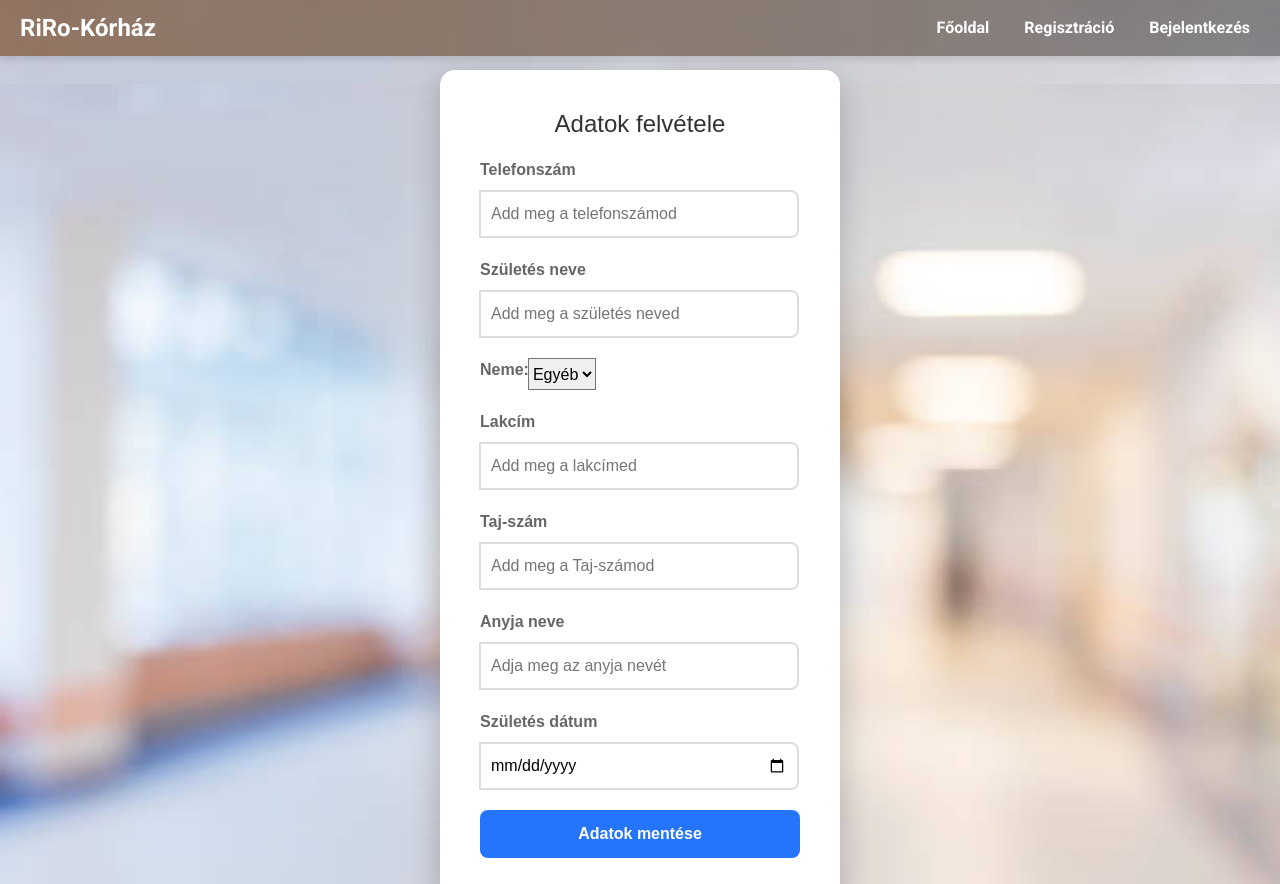
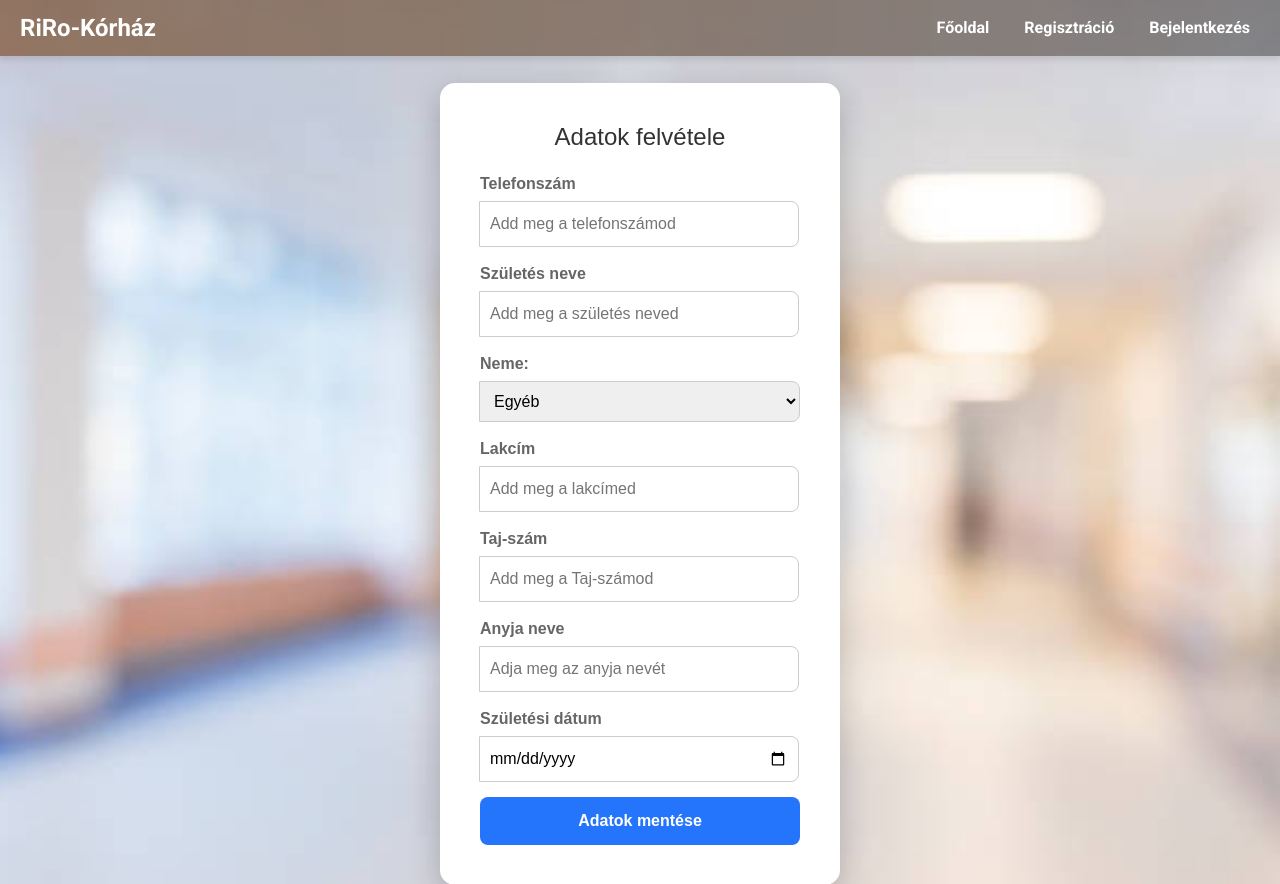
Before and after one commit to venti69/RiRo, a React (Vite) app in the folder client/: page /adatok in a window 1280 px wide. Built offline with nearby package versions, Linux system fonts and the light colour scheme.

Commit message:
rnadomnev

```diff
--- /dev/null
+++ b/client/src/css/Adatok.css
@@ -0,0 +1,82 @@
+/* Általános beállítások */
+
+
+  /* Form container */
+  .form-container {
+    max-width: 500px;
+    margin: 80px auto;
+    padding: 20px 30px;
+    background: rgba(255, 255, 255, 0.9);
+    border-radius: 15px;
+    box-shadow: 0 8px 20px rgba(0, 0, 0, 0.15);
+    backdrop-filter: blur(10px);
+  }
+
+  /* Form title */
+  .form-title {
+    text-align: center;
+    font-size: 1.8rem;
+    margin-bottom: 20px;
+    color: #333;
+  }
+
+  /* Input group */
+  .input-group {
+    display: flex;
+    flex-direction: column;
+    margin-bottom: 15px;
+  }
+
+  .input-group label {
+    font-weight: bold;
+    margin-bottom: 5px;
+  }
+
+  .input-group input,
+  .input-group select {
+    padding: 10px;
+    font-size: 1rem;
+    border: 1px solid #ccc;
+    border-radius: 8px;
+    transition: border-color 0.3s;
+  }
+
+  .input-group input:focus,
+  .input-group select:focus {
+    border-color: #6c63ff;
+    outline: none;
+  }
+
+  /* Submit button */
+  .submit-btn {
+    width: 100%;
+    padding: 12px;
+    font-size: 1.2rem;
+    color: #fff;
+    background: linear-gradient(to right, #6c63ff, #9a75ff);
+    border: none;
+    border-radius: 8px;
+    cursor: pointer;
+    transition: background 0.3s, transform 0.2s;
+  }
+
+  .submit-btn:hover {
+    background: linear-gradient(to right, #5a56e0, #8a65e0);
+    transform: scale(1.02);
+  }
+
+  /* Responsive */
+  @media (max-width: 768px) {
+    .form-container {
+      margin: 20px;
+      padding: 15px;
+    }
+
+    .form-title {
+      font-size: 1.5rem;
+    }
+
+    .submit-btn {
+      font-size: 1rem;
+    }
+  }
--- a/client/src/css/Orvosok.css
+++ b/client/src/css/Orvosok.css
@@ -29,7 +29,7 @@
 /* Kártyák */
 .doctor-card {
   width: 100%;
-  max-width: 250px; /* Méret limitálása */
+  max-width: 400px; /* Méret limitálása */
   background: #ffffff;
   border-radius: 15px;
   box-shadow: 0 10px 20px rgba(0, 0, 0, 0.15);
--- a/client/src/css/Signup.css
+++ b/client/src/css/Signup.css
@@ -1,6 +1,6 @@
 /* Teljes oldal */
 .signup-container {
-    background-image: url(../pages/Home/bg/bgi.jpg  );
+    /* background-image: url(../pages/Home/bg/bgi.jpg  ); */
     background-size: cover;
     display: flex;
     justify-content: center;
--- a/client/src/pages/Adatok/Adatok.jsx
+++ b/client/src/pages/Adatok/Adatok.jsx
@@ -1,5 +1,5 @@
 import { useState } from 'react';
-import '../../css/images.css';
+import '../../css/Adatok.css';
 
 const Adatok = () => {
     const [phone, setPhone] = useState('');
@@ -134,12 +134,16 @@ const Adatok = () => {
                             />
                         </div>
                         <div className="input-group">
-                            <label htmlFor="birthDate">Születés dátum</label>
-                            <input
-                                type="date"
-                                onChange={handleDateChange}
-                            />
-                        </div>
+  <label htmlFor="birthdate">Születési dátum</label>
+  <input
+    type="date"
+    id="birthdate"
+    name="birthdate"
+    required
+    max="2025-01-10" // Ma legyen a maximum
+    className="date-input"
+  />
+</div>
                         <button type="submit" className="btn-primary">
                             Adatok mentése
                         </button>
```
